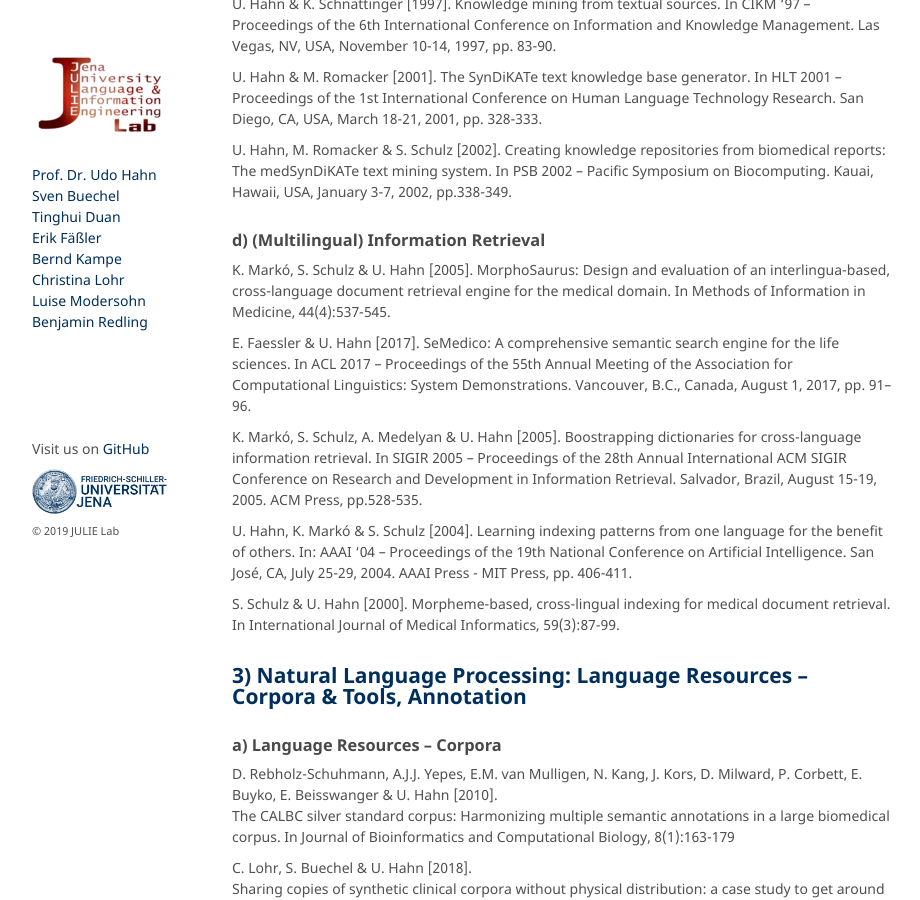
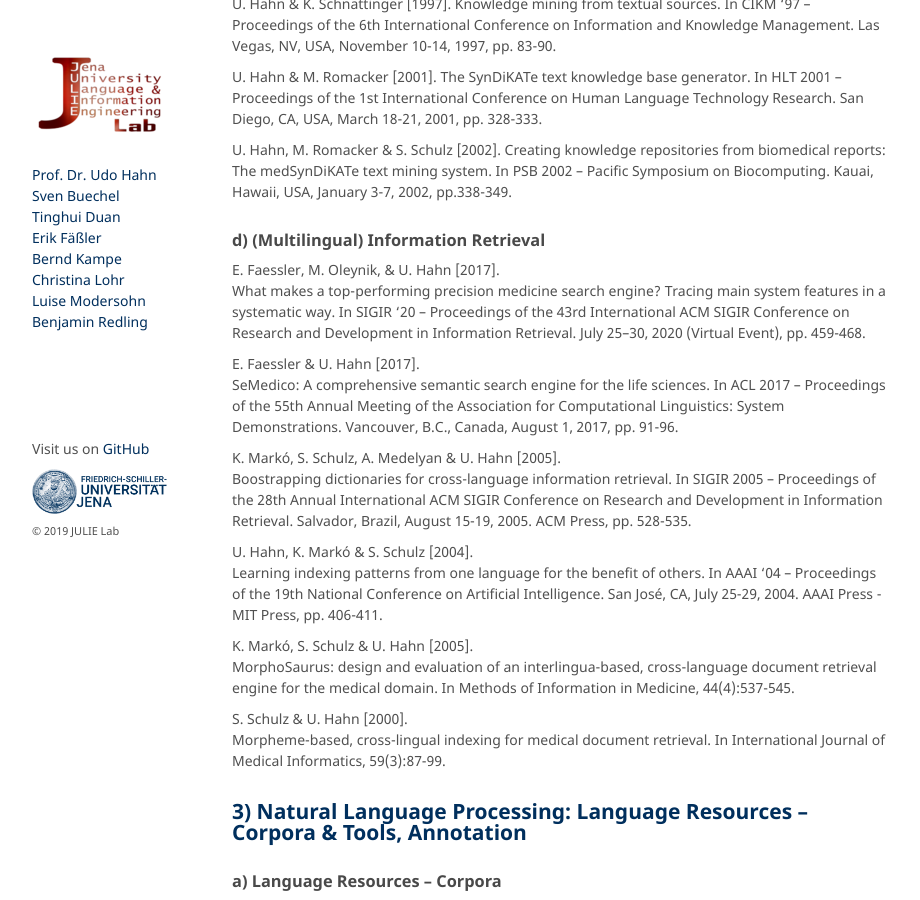
Before and after one commit to JULIELab/JULIELab.github.io, a Jekyll site: the page built from Staff/Hahn/publication.md, in a window 1280 px wide and 900 px high, scrolled down 3292 px. Shown: the whole window, without its empty margins (178-1098 px from the left). Built offline with Jekyll 4.4.1, drawn with Linux system fonts in a browser that asks for light colours; some of the changed text lies outside the part shown.

Commit message:
Update publication.md
added 2020 publications

```diff
--- a/Staff/Hahn/publication.md
+++ b/Staff/Hahn/publication.md
@@ -190,31 +190,27 @@
 
 ### d) (Multilingual) Information Retrieval
 
-K. Markó, S. Schulz & U. Hahn \[2005\]. MorphoSaurus: Design and
-evaluation of an interlingua-based, cross-language document retrieval
-engine for the medical domain. In Methods of Information in Medicine,
-44(4):537-545.
+E. Faessler, M. Oleynik, & U. Hahn \[2017\].\
+What makes a top-performing precision medicine search engine? Tracing main system features in a systematic way.
+In SIGIR '20 – Proceedings of the 43rd International ACM SIGIR Conference on Research and Development in Information Retrieval. July 25–30, 2020 (Virtual Event), pp. 459-468.
 
-E. Faessler & U. Hahn \[2017\]. SeMedico: A comprehensive semantic
-search engine for the life sciences. In ACL 2017 -- Proceedings of the
-55th Annual Meeting of the Association for Computational Linguistics:
-System Demonstrations. Vancouver, B.C., Canada, August 1, 2017,
-pp. 91--96.
+E. Faessler & U. Hahn \[2017\].\
+SeMedico: A comprehensive semantic search engine for the life sciences. In ACL 2017 – Proceedings of the 55th Annual Meeting of the Association for Computational Linguistics:
+System Demonstrations. Vancouver, B.C., Canada, August 1, 2017, pp. 91-96.
 
-K. Markó, S. Schulz, A. Medelyan & U. Hahn \[2005\]. Boostrapping
-dictionaries for cross-language information retrieval. In SIGIR 2005 --
-Proceedings of the 28th Annual International ACM SIGIR Conference on
-Research and Development in Information Retrieval. Salvador, Brazil,
-August 15-19, 2005. ACM Press, pp.528-535.
+K. Markó, S. Schulz, A. Medelyan & U. Hahn \[2005\].\
+Boostrapping dictionaries for cross-language information retrieval. In SIGIR 2005 – Proceedings of the 28th Annual International ACM SIGIR Conference on Research and Development in Information Retrieval. Salvador, Brazil, August 15-19, 2005. ACM Press, pp. 528-535.
 
-U. Hahn, K. Markó & S. Schulz \[2004\]. Learning indexing patterns from
-one language for the benefit of others. In: AAAI '04 -- Proceedings of
-the 19th National Conference on Artificial Intelligence. San José, CA,
+U. Hahn, K. Markó & S. Schulz \[2004\].\
+Learning indexing patterns from one language for the benefit of others. In AAAI '04 – Proceedings of the 19th National Conference on Artificial Intelligence. San José, CA,
 July 25-29, 2004. AAAI Press - MIT Press, pp. 406-411.
 
-S. Schulz & U. Hahn \[2000\]. Morpheme-based, cross-lingual indexing for
-medical document retrieval. In International Journal of Medical
-Informatics, 59(3):87-99.
+K. Markó, S. Schulz & U. Hahn \[2005\].\
+MorphoSaurus: design and evaluation of an interlingua-based, cross-language document retrieval engine for the medical domain. In Methods of Information in Medicine, 44(4):537-545.
+
+S. Schulz & U. Hahn \[2000\].\
+Morpheme-based, cross-lingual indexing for medical document retrieval. In International Journal of Medical Informatics, 59(3):87-99.
+
 
 ## 3) Natural Language Processing: Language Resources -- Corpora & Tools, Annotation
 
@@ -870,32 +866,22 @@
 
 ## 10) Digital Humanities
 
-J. Hellrich & U. Hahn \[2017\]. Exploring diachronic lexical semantics
-with JeSemE. In ACL 2017 -- Proceedings of the 55th Annual Meeting of
-the Association for Computational Linguistics: System Demonstrations.
-Vancouver, B.C., Canada, August 1, 2017, pp. 31--36.
+J. Hellrich & U. Hahn \[2017\].\
+Exploring diachronic lexical semantics with JeSemE. In ACL 2017 – Proceedings of the 55th Annual Meeting of the Association for Computational Linguistics: System Demonstrations. Vancouver, B.C., Canada, August 1, 2017, pp. 31-36.
 
-S. Buechel, J. Hellrich & U. Hahn \[2017\]. The course of emotion in
-three centuries of German text: A methodological framework \[long
-paper\]. In Digital Humanities 2017 -- Conference Abstracts of the 2017
-Conference of the Alliance of Digital Humanities Organizations (ADHO).
-Montréal, Québec, Canada, August 8-11, 2017.
-
-J. Hellrich & U. Hahn \[2016\]. Measuring the dynamics of
-lexico-semantic change since the German Romantic period. In Digital
-Humanities 2016 -- Conference Abstracts of the 2016 Conference of the
-Alliance of Digital Humanities Organizations (ADHO). Kraków, Poland,
-11-16 July 2016, pp. 545-547.
+S. Buechel, J. Hellrich & U. Hahn \[2017\].\
+The course of emotion in three centuries of German text: a methodological framework. In Digital Humanities 2017 – Conference Abstracts of the 2017 Conference of the Alliance of Digital Humanities Organizations (ADHO). Montréal, Québec, Canada, August 8-11, 2017.
 
 J. Hellrich & U. Hahn \[2016\].\
-An assessment of experimental protocols for tracing changes in word
-semantics relative to accuracy and reliability. In LaTeCH 2016 --
-Proceedings of the 10th SIGHUM Workshop on Language Technology for
-Cultural Heritage, Social Sciences, and Humanities @ ACL 2016. Berlin,
-Germany, August 11, 2016, pp. 111--117.
+Measuring the dynamics of lexico-semantic change since the German Romantic period. In Digital Humanities 2016 – Conference Abstracts of the 2016 Conference of the
+Alliance of Digital Humanities Organizations (ADHO). Kraków, Poland, 11-16 July 2016, pp. 545-547.
 
-S. Buechel, J. Hellrich & U. Hahn \[2016\]. Feelings from the past:
-Adapting affective lexicons for historical emotion analysis. In LT4DH
-2016 -- Proceedings of the Workshop on Language Technology Resources and
-Tools for Digital Humanities @ COLING 2016. Osaka, Japan, 11 December
-2016, pp. 54-61.
+B. Kampe, T. Duan,  & U. Hahn, Udo \[2020\].\
+'Allgemeine Musikalische Zeitung' as a searchable online corpus. In LREC 2020 – Proceedings of the 12th International Conference on Language Resources and Evaluation. Marseille, France, May 11-16, 2020, 969-976.
+
+J. Hellrich & U. Hahn \[2016\].\
+An assessment of experimental protocols for tracing changes in word semantics relative to accuracy and reliability. In LaTeCH 2016 – Proceedings of the 10th SIGHUM Workshop on Language Technology for Cultural Heritage, Social Sciences, and Humanities @ ACL 2016. Berlin, Germany, August 11, 2016, pp. 111--117.
+
+S. Buechel, J. Hellrich & U. Hahn \[2016\].\
+Feelings from the past: adapting affective lexicons for historical emotion analysis. In LT4DH 2016 – Proceedings of the Workshop on Language Technology Resources and
+Tools for Digital Humanities @ COLING 2016. Osaka, Japan, 11 December 2016, pp. 54-61.
```
Also changed, not shown: other parts of Staff/Hahn/publication.md (+1 -1 lines).
